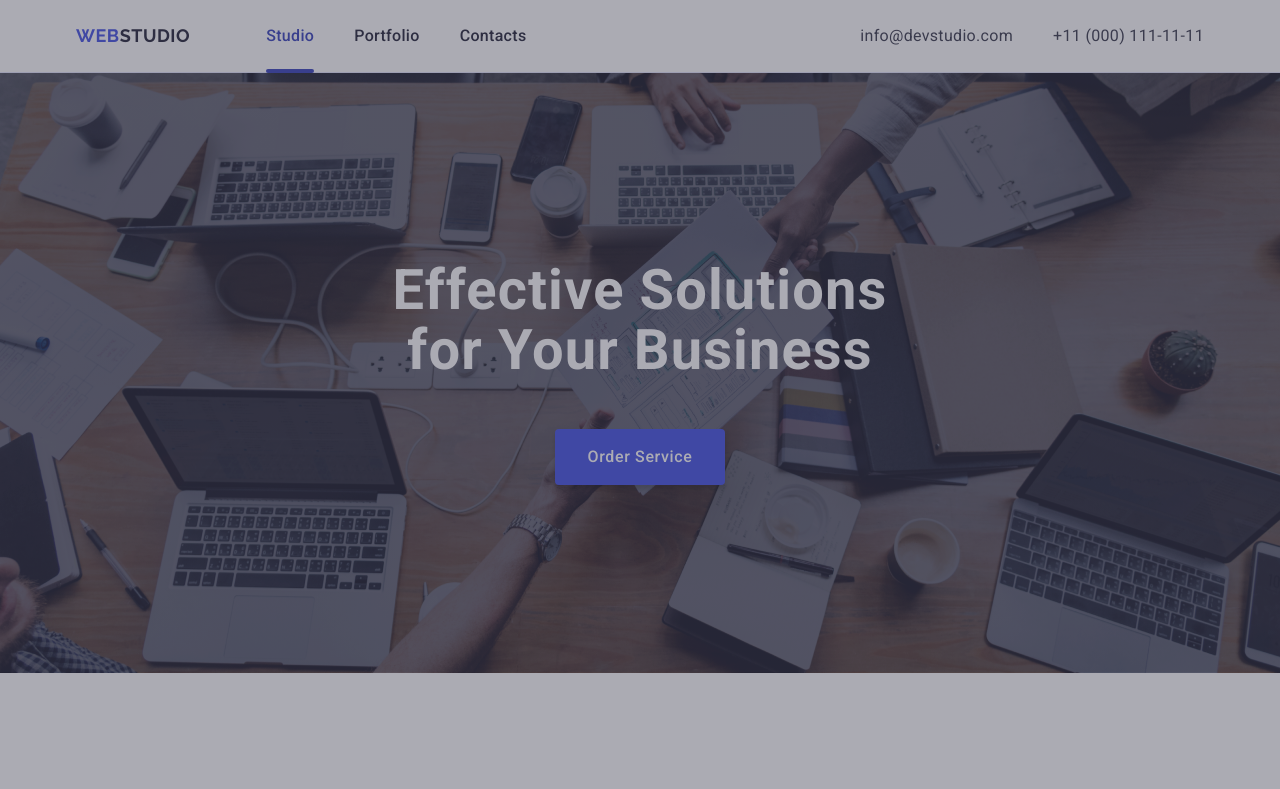
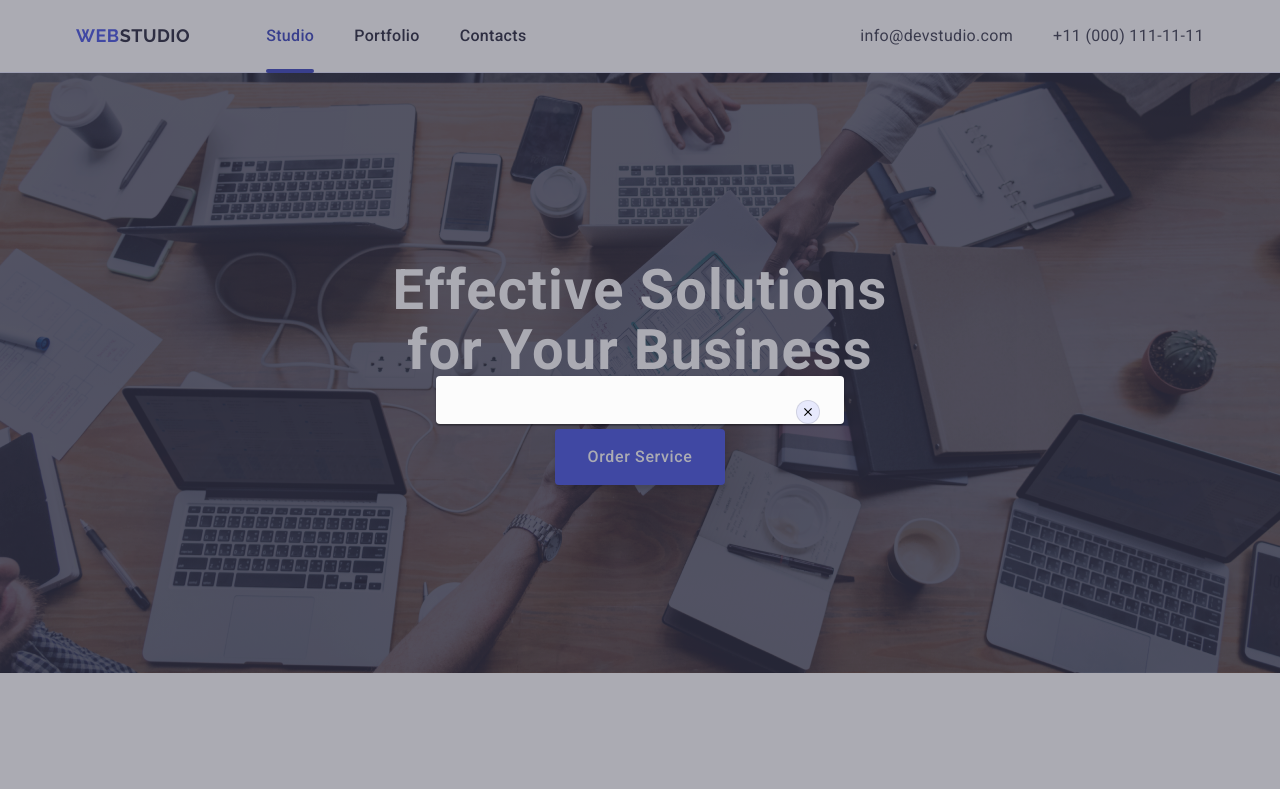
Before and after one commit to MariDei/-goit-markup-hw-05, a plain HTML site: page index.html in a window 1280 px wide. Shown: the top 789 px of the page. Drawn offline with nearby package versions, Linux system fonts and the light colour scheme.

Commit message:
Added html + styles for the modal + modal_btn-close

```diff
--- a/css/styles.css
+++ b/css/styles.css
@@ -498,3 +498,41 @@ footer .logo {
   height: 100%;
   background-color: rgba(46, 47, 66, 0.4);
 }
+
+.modal {
+  position: absolute;
+  top: 50%;
+  left: 50%;
+  transform: translate(-50%, -50%);
+  min-width: 408px;
+  padding: 24px;
+  background-color: #fcfcfc;
+  border-radius: 4px;
+  box-shadow: 0px 1px 1px 0px rgba(0, 0, 0, 0.14),
+    0px 1px 3px 0px rgba(0, 0, 0, 0.12), 0px 2px 1px 0px rgba(0, 0, 0, 0.2);
+}
+
+.modal-btn-close {
+  position: absolute;
+  top: 24px;
+  right: 24px;
+  display: flex;
+  align-items: center;
+  justify-content: center;
+  width: 24px;
+  height: 24px;
+  background-color: #e7e9fc;
+  border-radius: 50%;
+  border: 1px solid rgba(0, 0, 0, 0.1);
+  padding: 0;
+  cursor: pointer;
+  transition: background-color 250ms cubic-bezier(0.4, 0, 0.2, 1),
+    border 250ms cubic-bezier(0.4, 0, 0.2, 1);
+}
+
+.modal-btn-close:hover,
+.modal-btn-close:focus {
+  background-color: #404bbf;
+  border: none;
+  fill: #fff;
+}
--- a/index.html
+++ b/index.html
@@ -569,6 +569,14 @@
         </div>
       </div>
     </footer>
-    <div class="backdrop"></div>
+    <div class="backdrop">
+      <div class="modal">
+        <button class="modal-btn-close" type="button">
+          <svg class="modal-icon-close" width="8" height="8">
+            <use href="./images/icons.svg#icon-close"></use>
+          </svg>
+        </button>
+      </div>
+    </div>
   </body>
 </html>
```
